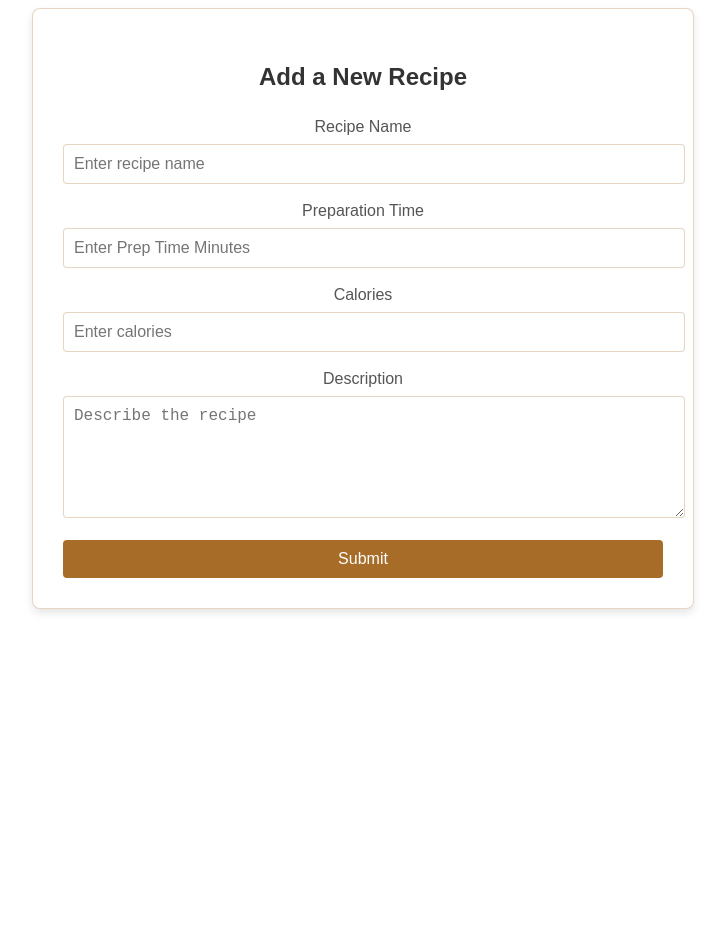
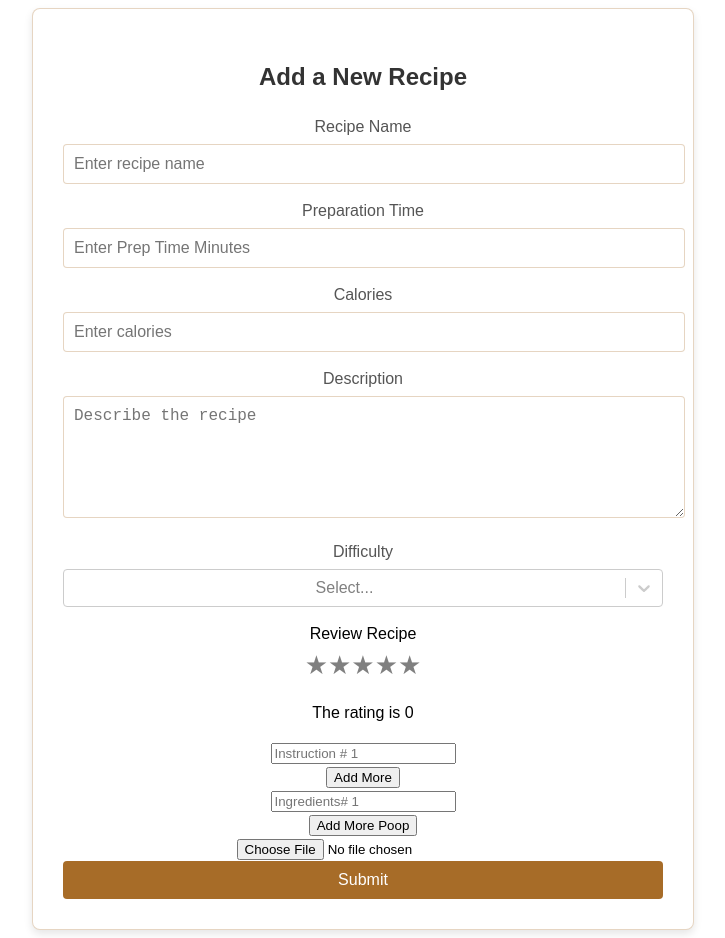
Before and after one commit to aramk007/typescript-recipes, a React (Vite) app: page /addrecipes in a window 1280 px wide. Shown: the whole page, without its empty margins (277-1002 px from the left). Before the commit the page ends 800 px from the top, so only its background shows below. Built offline with nearby package versions, Linux system fonts and the light colour scheme.

Commit message:
addRecipes component first commit.

```diff
--- a/package.json
+++ b/package.json
@@ -20,6 +20,7 @@
     "react-dom": "^18.3.1",
     "react-redux": "^9.1.2",
     "react-router-dom": "^6.24.1",
+    "react-select": "^5.8.0",
     "react-stars": "^2.2.5",
     "sass": "^1.77.6"
   },
--- a/src/Components/AddRecipes/AddRecipes.scss
+++ b/src/Components/AddRecipes/AddRecipes.scss
@@ -61,5 +61,9 @@
         border: 1px solid #a76c28;
       }
     }
+    .stars {
+      width: fit-content;
+      margin: auto;
+    }
   }
 }
--- a/src/Components/AddRecipes/Addrecipes.tsx
+++ b/src/Components/AddRecipes/Addrecipes.tsx
@@ -1,11 +1,110 @@
-import { useState } from "react";
+import { useEffect, useState, useRef } from "react";
 import "./AddRecipes.scss";
+import { uploadAwsFile } from "../../Config/aws.js";
+import ReactStars from "react-stars";
+import Select from "react-select";
+import axios from "axios";
+import { Navigate, useNavigate } from "react-router-dom";
 
 export default function Addrecipes() {
+  const [instruction, setInstruction] = useState([""]);
+  const [ingredients, setIngrdients] = useState([""]);
+  const [image, setImage] = useState<string | ArrayBuffer>("");
+  const [rating, setRating] = useState<number>();
+  // difficulty
+  const [selectedOption, setSelectedOption] = useState(null);
+
+  let recipeNameRef = useRef<HTMLInputElement>();
+  let prepTimeRef = useRef<HTMLInputElement>();
+  let caloriesRef = useRef<HTMLInputElement>();
+  let descriptionRef = useRef<HTMLTextAreaElement>();
+
+  const options = [
+    { value: "Easy", label: "Easy" },
+    { value: "Not So Easy", label: "Not So Easy" },
+    { value: "Hard", label: "Hard" },
+  ];
+  const navigate = useNavigate();
+  const postData = (e) => {
+    e.preventDefault();
+    const payload = {
+      recipeName: recipeNameRef.current.value,
+      prepTime: prepTimeRef.current.value,
+      calories: caloriesRef.current.value,
+      description: descriptionRef.current.value,
+      instructions: instruction,
+      ingredients,
+      image,
+      rating,
+      difficulty: selectedOption.value,
+    };
+    axios
+      .post(`http://localhost:5500/api/recipes/`, payload)
+      .then(() => {
+        alert("yay it worked");
+        navigate("/");
+      })
+      .catch((error) => {
+        console.log(error);
+      });
+  };
+
+  const handleAddMore = () => {
+    setInstruction([...instruction, ""]);
+  };
+  const handleRemovePoop = (poopIndex: number) => {
+    console.log(poopIndex);
+    const newArr = ingredients.filter((ingItem, index) => {
+      return index !== poopIndex;
+    });
+
+    setIngrdients([...newArr]);
+  };
+  const handleAddIngredients = () => {
+    setIngrdients([...ingredients, ""]);
+  };
+
+  const handleRemoveItems = (itemIndex: number) => {
+    const filterItems = instruction.filter((element, index) => {
+      return index !== itemIndex;
+    });
+
+    setInstruction([...filterItems]);
+  };
+
+  const handleInputChange = (e: string, index: number) => {
+    let data = [...instruction];
+    data[index] = e;
+    console.log(data);
+
+    setInstruction([...data]);
+  };
+
+  const handleUpdateIngredients = (e: string, indexIng: number) => {
+    const updateArray = [...ingredients];
+    updateArray[indexIng] = e;
+    setIngrdients([...updateArray]);
+    console.log(updateArray);
+  };
+
+  function readFile(e: any) {
+    let files = e.target.files;
+    for (let i = 0; i < files.length; i++) {
+      (function (file) {
+        var reader = new FileReader();
+        reader.onload = () => {
+          setImage(reader.result);
+          console.log(reader.result);
+        };
+        reader.readAsDataURL(file);
+      })(files[i]);
+    }
+  }
+
   return (
     <div className="add-recipe-wrapper">
       <h2>Add a New Recipe</h2>
-      <form>
+      <form onSubmit={(e) => postData(e)}>
         <div className="form-items">
           <label htmlFor="recipeName">Recipe Name</label>
           <input
@@ -13,6 +112,7 @@ export default function Addrecipes() {
             id="recipeName"
             name="recipeName"
             placeholder="Enter recipe name"
+            ref={recipeNameRef}
             required
           />
         </div>
@@ -23,6 +123,7 @@ export default function Addrecipes() {
             id="prepTime"
             name="prepTime"
             placeholder="Enter Prep Time Minutes"
+            ref={prepTimeRef}
             required
           />
         </div>
@@ -33,6 +134,7 @@ export default function Addrecipes() {
             id="calories"
             name="calories"
             placeholder="Enter calories"
+            ref={caloriesRef}
             required
           />
         </div>
@@ -42,8 +144,95 @@ export default function Addrecipes() {
             id="description"
             name="description"
             placeholder="Describe the recipe"
+            ref={descriptionRef}
             required
           />
+        </div>
+        <div className="form-items">
+          <label htmlFor="difficulty">Difficulty</label>
+          <Select
+            defaultValue={selectedOption}
+            onChange={setSelectedOption}
+            options={options}
+          />
+        </div>
+
+        <div className="stars">
+          Review Recipe
+          <ReactStars
+            edit={true}
+            count={5}
+            color2={"#a76c28"}
+            size={26}
+            half={true}
+            value={rating}
+            onChange={(value) => setRating(value)}
+          />
+          <p>The rating is {rating || 0}</p>
+        </div>
+        <div className="addInstructions">
+          {instruction.map((element, index) => {
+            return (
+              <div>
+                <input
+                  type="text"
+                  name=""
+                  id=""
+                  placeholder={`Instruction # ${index + 1}`}
+                  onChange={(e) => handleInputChange(e.target.value, index)}
+                />
+
+                {instruction.length > 1 && (
+                  <button
+                    onClick={() => handleRemoveItems(index)}
+                    type="button"
+                  >
+                    Remove Me
+                  </button>
+                )}
+              </div>
+            );
+          })}
+
+          <button type="button" onClick={handleAddMore}>
+            Add More
+          </button>
+        </div>
+        <div className="addIngredients">
+          {ingredients.map((element, index) => {
+            console.log(element);
+
+            return (
+              <>
+                <div>
+                  <input
+                    type="text"
+                    name=""
+                    id=""
+                    onChange={(e) =>
+                      handleUpdateIngredients(e.target.value, index)
+                    }
+                    placeholder={`Ingredients# ${index + 1}`}
+                  />
+                  {ingredients.length > 1 && (
+                    <button
+                      onClick={() => handleRemovePoop(index)}
+                      type="button"
+                    >
+                      Remove Poop
+                    </button>
+                  )}
+                </div>
+              </>
+            );
+          })}
+          <button type="button" onClick={handleAddIngredients}>
+            Add More Poop
+          </button>
+        </div>
+        <div className="poopyImages">
+          <input type="file" src="" alt="" onChange={(e) => readFile(e)} />
+          {image && <img src={image} alt="imagePreview" />}
         </div>
         <button className="submit" type="submit">
           Submit
```
Also changed, not shown: 2 other files (tests, documents, lock files or other folders).
